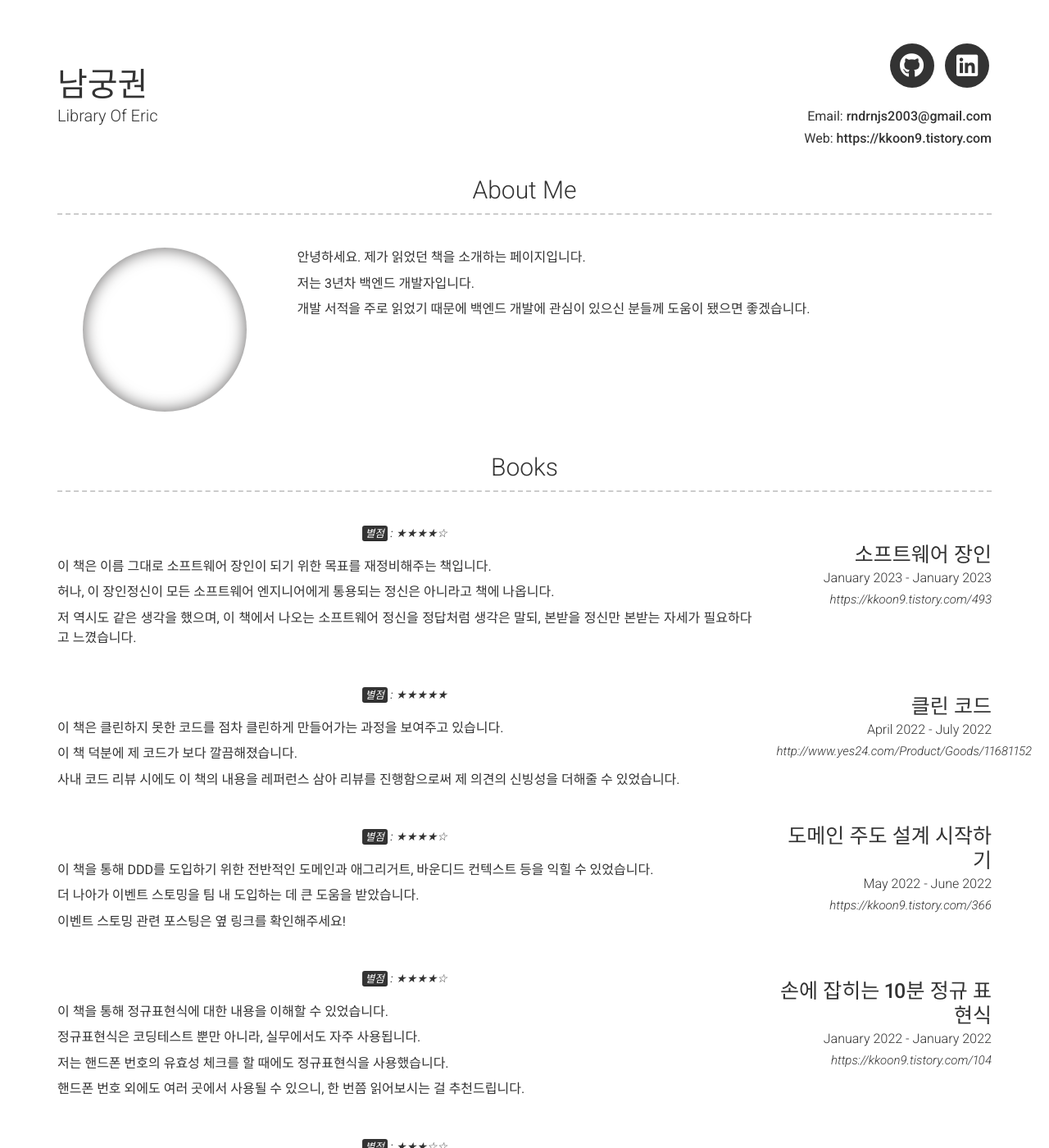
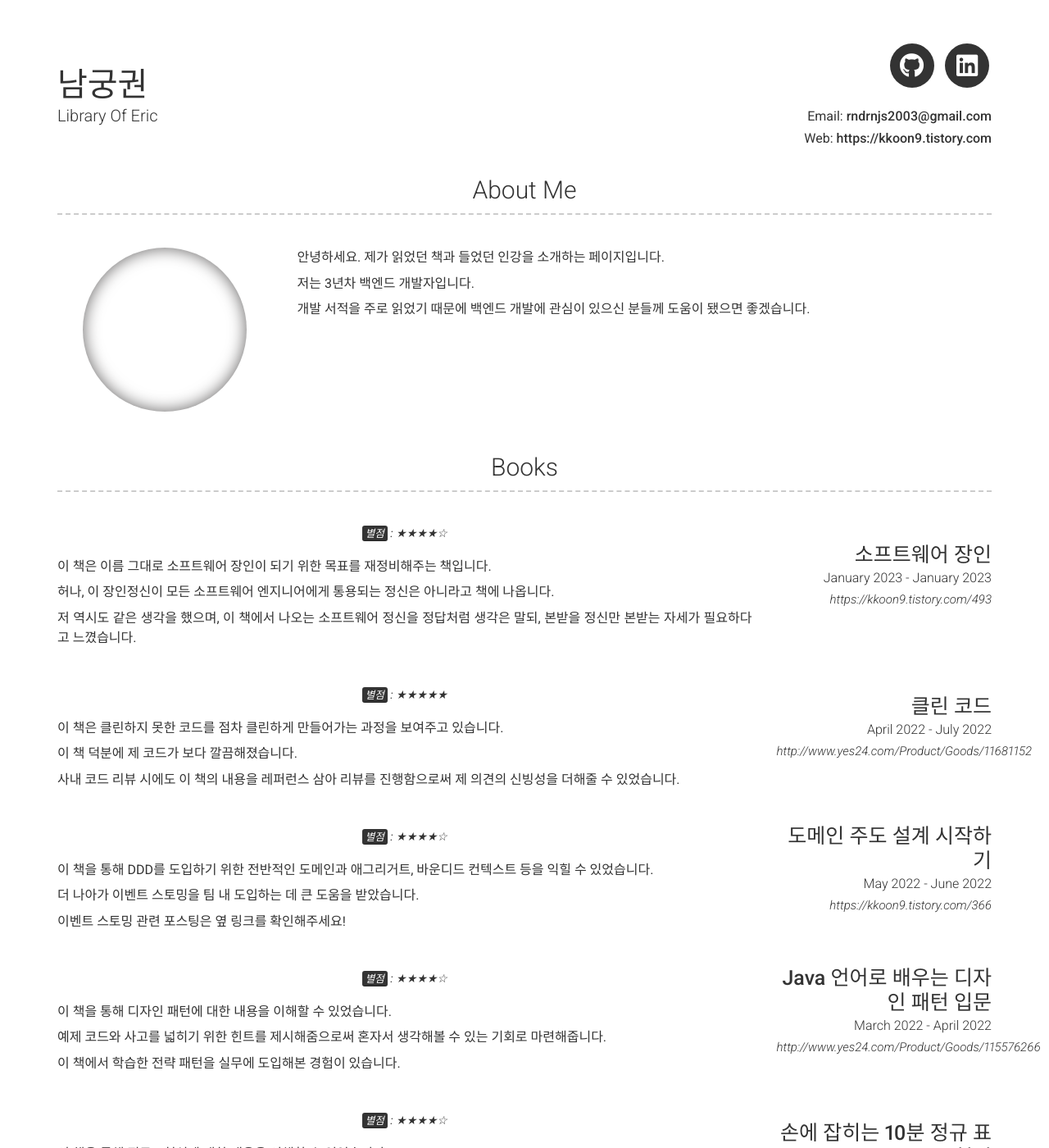
Before and after one commit to kkoon9/kkoon9.github.io, a Jekyll site: the page built from index.md, in a window 1280 px wide and 1400 px high. Shown: the whole window at 82% size. Built offline with Jekyll 4.4.1, drawn with Linux system fonts in a browser that asks for light colours; nearby versions of some CDN libraries.

Commit message:
feat: Java 언어로 배우는 디자인 패턴 입문 추가
Signed-off-by: kkoon9 <rndrnjs2003@gmail.com>

```diff
--- a/_config.yml
+++ b/_config.yml
@@ -34,7 +34,7 @@ linkedin_username: nam-koong-kwon-7a320317a
 #about_title: About Me (Use this to override about section title)
 about_profile_image: kkoon9.jpeg
 about_content: |
-  안녕하세요. 제가 읽었던 책을 소개하는 페이지입니다.
+  안녕하세요. 제가 읽었던 책과 들었던 인강을 소개하는 페이지입니다.
 
   저는 3년차 백엔드 개발자입니다.
 
@@ -80,6 +80,18 @@ content:
           더 나아가 이벤트 스토밍을 팀 내 도입하는 데 큰 도움을 받았습니다.
 
           이벤트 스토밍 관련 포스팅은 옆 링크를 확인해주세요!
+      - layout: right
+        title: Java 언어로 배우는 디자인 패턴 입문
+        caption: March 2022 - April 2022
+        link: http://www.yes24.com/Product/Goods/115576266
+        quote: >
+          <mark>별점</mark> : ★★★★☆
+        description: |
+          이 책을 통해 디자인 패턴에 대한 내용을 이해할 수 있었습니다.
+
+          예제 코드와 사고를 넓히기 위한 힌트를 제시해줌으로써 혼자서 생각해볼 수 있는 기회로 마련해줍니다.
+
+          이 책에서 학습한 전략 패턴을 실무에 도입해본 경험이 있습니다.
       - layout: right
         title: 손에 잡히는 10분 정규 표현식
         caption: January 2022 - January 2022
@@ -145,8 +157,9 @@ exclude:
 
 # Analytics
 analytics:
-  provider               : "google-gtag"
-                          # false (default), "google", "google-universal", "google-gtag", "custom"
+  provider:
+    "google-gtag"
+    # false (default), "google", "google-universal", "google-gtag", "custom"
   google:
-    tracking_id          : "G-5GQ9HKMQRM"
-    anonymize_ip         : # true, false (default)
+    tracking_id: "G-5GQ9HKMQRM"
+    anonymize_ip: # true, false (default)
```
